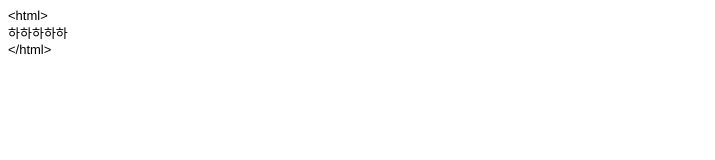
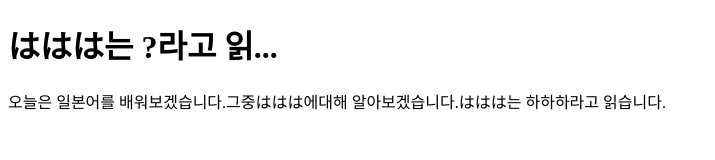
Before and after one commit to wjdtpcks1008/sechan, a plain HTML site: page index.html in a window 1280 px wide. Shown: the whole page, without its empty margins (0-715 px from the left). Drawn offline with Linux system fonts and the light colour scheme.

Commit message:
Add files via upload

```diff
--- a/index.html
+++ b/index.html
@@ -1,19 +1,12 @@
-<!DOCTYPE html PUBLIC "-//W3C//DTD HTML 4.01//EN" "http://www.w3.org/TR/html4/strict.dtd">
+<!DOCTYPE html>
 <html>
-<head>
-  <meta http-equiv="Content-Type" content="text/html; charset=utf-8">
-  <meta http-equiv="Content-Style-Type" content="text/css">
-  <title></title>
-  <meta name="Generator" content="Cocoa HTML Writer">
-  <meta name="CocoaVersion" content="2113.6">
-  <style type="text/css">
-    p.p1 {margin: 0.0px 0.0px 0.0px 0.0px; font: 13.0px 'Helvetica Neue'}
-    p.p2 {margin: 0.0px 0.0px 0.0px 0.0px; font: 13.0px 'Apple SD Gothic Neo'}
-  </style>
-</head>
-<body>
-<p class="p1">&lt;html&gt;</p>
-<p class="p2">하하하하하</p>
-<p class="p1">&lt;/html&gt;</p>
-</body>
+	<head>
+		<meta charset="utf-8">
+		<meta name="viewport" content="width=device-width, initial-scale=1">
+		<title>はははははははははははは</title>
+	</head>
+	<body>
+		<h1>ははは는 ?라고 읽...</h1>
+		<p>오늘은 일본어를 배워보겠습니다.그중ははは에대해 알아보겠습니다.ははは는 하하하라고 읽습니다.</p>
+	</body>
 </html>
```
